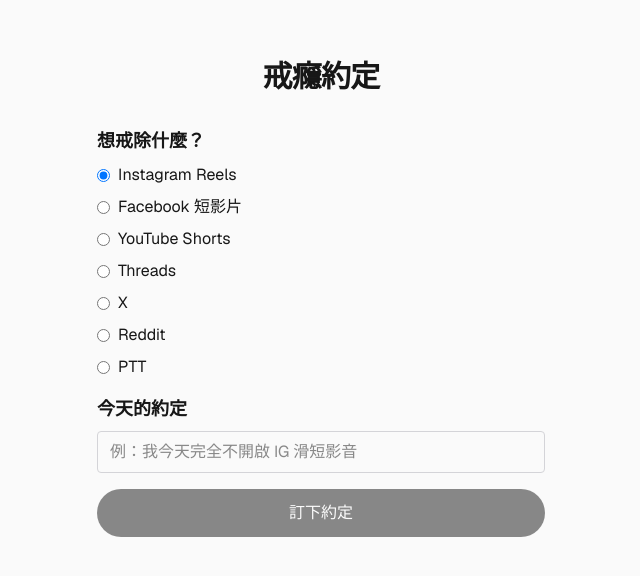
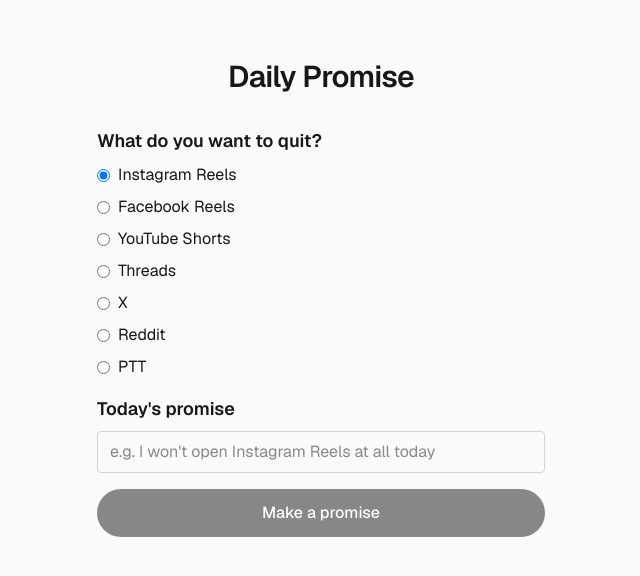
Before and after one commit to YellowD54321/addiction-rehab-dog, a Next.js app: page / in a window 1280 px wide. Shown: the part 102-678 px from the top of the page, without its empty margins (319-959 px from the left). Built offline with nearby package versions, Linux system fonts and the light colour scheme.

Commit message:
feat: implement English localization for app interface

```diff
--- a/src/app/layout.tsx
+++ b/src/app/layout.tsx
@@ -13,8 +13,9 @@
 });
 
 export const metadata: Metadata = {
-  title: '戒癮網站',
-  description: '與自己立下約定，逐日紀錄是否達成，慢慢戒除成癮。',
+  title: 'Addiction Rehab Dog',
+  description:
+    'Make a promise to yourself, track it day by day, and break your addiction one step at a time.',
 };
 
 export default function RootLayout({
--- a/src/app/page.tsx
+++ b/src/app/page.tsx
@@ -11,15 +11,15 @@
   return (
     <div className="flex flex-1 flex-col items-center justify-center bg-zinc-50 px-6 py-16 font-sans dark:bg-black">
       <main className="flex w-full max-w-3xl flex-col items-center gap-8">
-        <h1 className="text-3xl font-semibold tracking-tight">戒癮約定</h1>
+        <h1 className="text-3xl font-semibold tracking-tight">Daily Promise</h1>
 
         {loading ? (
-          <p className="text-zinc-500">載入中…</p>
+          <p className="text-zinc-500">Loading…</p>
         ) : !promise ? (
           <PromiseForm onSubmit={submit} />
         ) : promise.status === 'pending' ? (
           <>
-            <p className="text-lg">今日約定：{promise.content}</p>
+            <p className="text-lg">Today&apos;s promise: {promise.content}</p>
             <PromiseActions onSuccess={markSuccess} onFailed={markFailed} />
           </>
         ) : (
--- a/src/components/PromiseForm.tsx
+++ b/src/components/PromiseForm.tsx
@@ -23,7 +23,7 @@
   return (
     <form onSubmit={handleSubmit} className="flex w-full max-w-md flex-col gap-4">
       <fieldset className="flex flex-col gap-2">
-        <legend className="mb-2 text-lg font-semibold">想戒除什麼？</legend>
+        <legend className="mb-2 text-lg font-semibold">What do you want to quit?</legend>
         {ADDICTIONS.map((item) => (
           <label key={item.key} className="flex items-center gap-2">
             <input
@@ -39,12 +39,12 @@
       </fieldset>
 
       <label className="flex flex-col gap-2">
-        <span className="text-lg font-semibold">今天的約定</span>
+        <span className="text-lg font-semibold">Today&apos;s promise</span>
         <input
           type="text"
           value={content}
           onChange={(event) => setContent(event.target.value)}
-          placeholder="例：我今天完全不開啟 IG 滑短影音"
+          placeholder="e.g. I won't open Instagram Reels at all today"
           className="rounded border border-zinc-300 px-3 py-2 dark:border-zinc-700 dark:bg-zinc-900"
         />
       </label>
@@ -54,7 +54,7 @@
         disabled={!canSubmit}
         className="rounded-full bg-foreground px-5 py-3 font-medium text-background transition-colors disabled:cursor-not-allowed disabled:opacity-50"
       >
-        訂下約定
+        Make a promise
       </button>
     </form>
   );
--- a/src/components/PromiseResult.tsx
+++ b/src/components/PromiseResult.tsx
@@ -7,13 +7,13 @@
 const RESULT = {
   success: {
     src: '/dog/happy-dog.svg',
-    alt: '開心的狗狗',
-    message: '太棒了，今天你做到了！🎉',
+    alt: 'Happy dog',
+    message: 'Awesome, you made it today! 🎉',
   },
   failed: {
     src: '/dog/sad-dog.svg',
-    alt: '沮喪的狗狗',
-    message: '沒關係，明天再試一次吧…',
+    alt: 'Sad dog',
+    message: "It's okay — try again tomorrow…",
   },
 } as const;
 
--- a/src/constants/addictions.ts
+++ b/src/constants/addictions.ts
@@ -1,6 +1,6 @@
 export const ADDICTIONS = [
   { key: 'instagram-reels', label: 'Instagram Reels' },
-  { key: 'facebook-reels', label: 'Facebook 短影片' },
+  { key: 'facebook-reels', label: 'Facebook Reels' },
   { key: 'youtube-shorts', label: 'YouTube Shorts' },
   { key: 'threads', label: 'Threads' },
   { key: 'x', label: 'X' },
--- a/src/lib/date.ts
+++ b/src/lib/date.ts
@@ -1,4 +1,4 @@
-// 以本機時區回傳 YYYY-MM-DD
+// Return YYYY-MM-DD in the local timezone
 export function getToday(date = new Date()): string {
   const y = date.getFullYear();
   const m = String(date.getMonth() + 1).padStart(2, '0');
--- a/src/lib/db.ts
+++ b/src/lib/db.ts
@@ -6,7 +6,7 @@
 
   constructor() {
     super('addiction-rehab-dog');
-    // &date：date 為 unique index，落實「每日一筆」
+    // &date: date is a unique index, enforcing one record per day
     this.version(1).stores({
       promises: '++id, &date, status',
     });
--- a/src/lib/promises/repository.ts
+++ b/src/lib/promises/repository.ts
@@ -20,13 +20,13 @@
     createdAt: now,
     updatedAt: now,
   };
-  const id = await db.promises.add(record); // date unique → 同日重複會 throw
+  const id = await db.promises.add(record); // date unique → adding twice on the same day throws
   return { ...record, id };
 }
 
 async function setStatus(status: 'success' | 'failed'): Promise<void> {
   const today = await getTodayPromise();
-  if (!today?.id) throw new Error('今日尚無約定，無法更新狀態');
+  if (!today?.id) throw new Error('No promise exists for today; cannot update status.');
   await db.promises.update(today.id, { status, updatedAt: Date.now() });
 }
 
```
Also changed, not shown: 1 other file (tests, documents, lock files or other folders).
